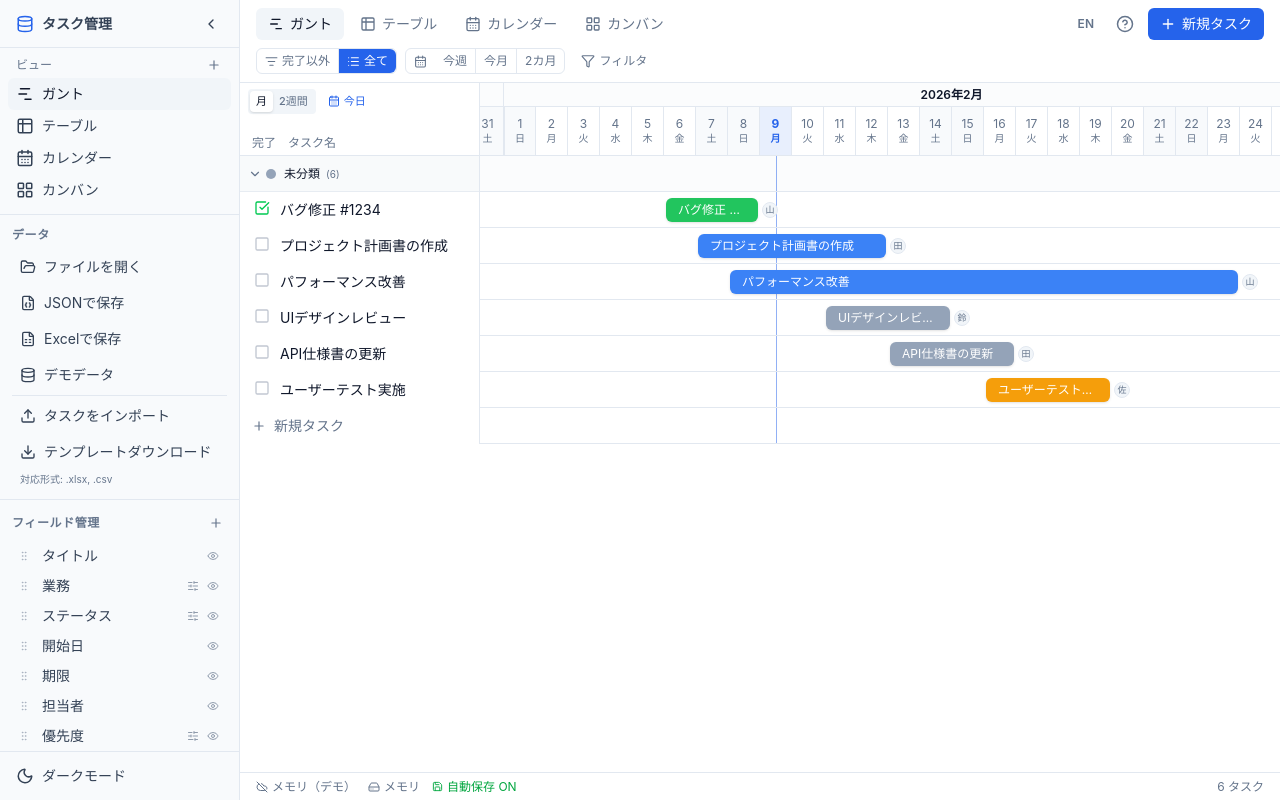
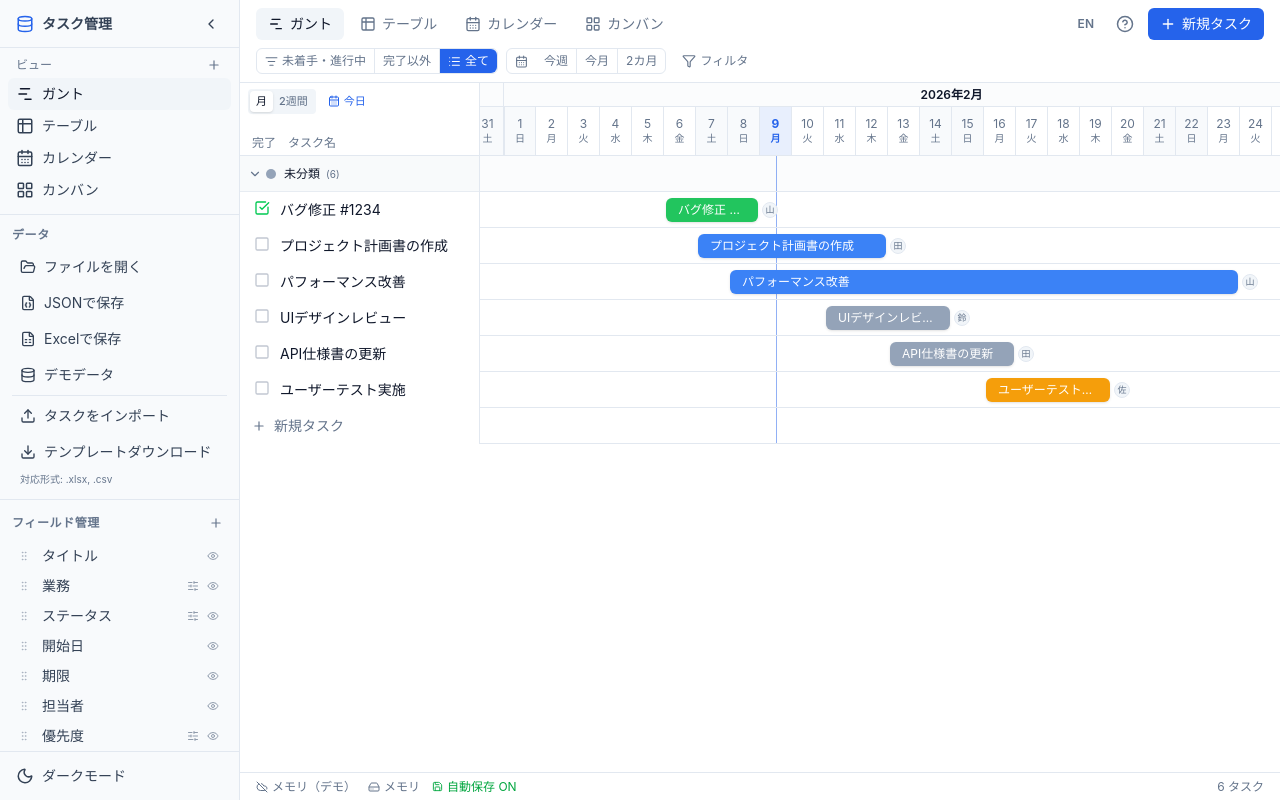
Before and after one commit to HirokiOshiro/Task_Management_Tool, a React (Vite) app: page / in a window 1280 px wide. Built offline with nearby package versions, Linux system fonts and the light colour scheme.

Commit message:
未着手/進行中フィルタ、担当者削除バグ、タスクインポート時のデフォルト設定

```diff
--- a/src/components/filter-sort/FilterBar.tsx
+++ b/src/components/filter-sort/FilterBar.tsx
@@ -78,13 +78,29 @@ export function FilterBar() {
   }
 
   // ── ステータスクイックフィルター ──
-  const hasHideDoneFilter = filters.some(
-    (f) => f.fieldId === SYSTEM_FIELD_IDS.STATUS && f.operator === 'not_equals' && f.value === 'done'
-  )
+  const QUICK_ACTIVE_ONLY_NO_DONE = 'quick-active-no-done'
+  const QUICK_ACTIVE_ONLY_NO_HOLD = 'quick-active-no-hold'
+
+  const hasActiveOnlyFilter =
+    filters.some((f) => f.id === QUICK_ACTIVE_ONLY_NO_DONE) &&
+    filters.some((f) => f.id === QUICK_ACTIVE_ONLY_NO_HOLD)
+
+  const hasHideDoneFilter = filters.some((f) => f.id === 'default-hide-done')
+
+  const setActiveOnly = () => {
+    const otherFilters = filters.filter(
+      (f) => f.id !== 'default-hide-done' && f.id !== QUICK_ACTIVE_ONLY_NO_DONE && f.id !== QUICK_ACTIVE_ONLY_NO_HOLD
+    )
+    setFilters([
+      ...otherFilters,
+      { id: QUICK_ACTIVE_ONLY_NO_DONE, fieldId: SYSTEM_FIELD_IDS.STATUS, operator: 'not_equals' as FilterOperator, value: 'done' },
+      { id: QUICK_ACTIVE_ONLY_NO_HOLD, fieldId: SYSTEM_FIELD_IDS.STATUS, operator: 'not_equals' as FilterOperator, value: 'on_hold' },
+    ])
+  }
 
   const setHideDone = () => {
     const otherFilters = filters.filter(
-      (f) => !(f.fieldId === SYSTEM_FIELD_IDS.STATUS && f.operator === 'not_equals' && f.value === 'done')
+      (f) => f.id !== 'default-hide-done' && f.id !== QUICK_ACTIVE_ONLY_NO_DONE && f.id !== QUICK_ACTIVE_ONLY_NO_HOLD
     )
     setFilters([
       ...otherFilters,
@@ -94,7 +110,7 @@ export function FilterBar() {
 
   const setShowAll = () => {
     setFilters(filters.filter(
-      (f) => !(f.fieldId === SYSTEM_FIELD_IDS.STATUS && f.operator === 'not_equals' && f.value === 'done')
+      (f) => f.id !== 'default-hide-done' && f.id !== QUICK_ACTIVE_ONLY_NO_DONE && f.id !== QUICK_ACTIVE_ONLY_NO_HOLD
     ))
   }
 
@@ -161,23 +177,35 @@ export function FilterBar() {
       {/* ステータスフィルター */}
       <div className="flex items-center rounded-md border border-border bg-background text-xs">
         <button
+          onClick={setActiveOnly}
+          className={cn(
+            'flex items-center gap-1 rounded-l-md px-2 py-1 transition-colors',
+            hasActiveOnlyFilter
+              ? 'bg-primary text-primary-foreground'
+              : 'text-muted-foreground hover:bg-accent hover:text-foreground'
+          )}
+          title={t.filter.activeOnlyTitle}
+        >
+          <ListFilter size={13} />
+          {t.filter.activeOnly}
+        </button>
+        <button
           onClick={setHideDone}
           className={cn(
-            'flex items-center gap-1 rounded-l-md px-2 py-1 transition-colors',
+            'flex items-center gap-1 px-2 py-1 transition-colors border-l border-border',
             hasHideDoneFilter
               ? 'bg-primary text-primary-foreground'
               : 'text-muted-foreground hover:bg-accent hover:text-foreground'
           )}
           title={t.filter.hideDoneTitle}
         >
-          <ListFilter size={13} />
           {t.filter.excludeDone}
         </button>
         <button
           onClick={setShowAll}
           className={cn(
             'flex items-center gap-1 rounded-r-md px-2 py-1 transition-colors border-l border-border',
-            !hasHideDoneFilter
+            !hasHideDoneFilter && !hasActiveOnlyFilter
               ? 'bg-primary text-primary-foreground'
               : 'text-muted-foreground hover:bg-accent hover:text-foreground'
           )}
--- a/src/components/task/TaskDetailPanel.tsx
+++ b/src/components/task/TaskDetailPanel.tsx
@@ -453,7 +453,6 @@ function SortablePersonRow({ id, onRemove }: { id: string; onRemove: () => void
       <span className="flex-1 truncate">{id}</span>
       <button
         onClick={onRemove}
-        onMouseDown={(e) => e.stopPropagation()}
         className="rounded p-0.5 text-muted-foreground opacity-0 group-hover:opacity-100 hover:text-destructive"
       >
         <Trash2 size={12} />
--- a/src/i18n/locales/en.ts
+++ b/src/i18n/locales/en.ts
@@ -125,6 +125,8 @@ export const en: Locale = {
   // ── Filter Bar ──
   filter: {
     filter: 'Filter',
+    activeOnly: 'Active',
+    activeOnlyTitle: 'Show active tasks only',
     excludeDone: 'Exclude Done',
     showAll: 'All',
     hideDoneTitle: 'Hide done tasks',
--- a/src/i18n/locales/ja.ts
+++ b/src/i18n/locales/ja.ts
@@ -123,6 +123,8 @@ export const ja = {
   // ── Filter Bar ──
   filter: {
     filter: 'フィルタ',
+    activeOnly: '未着手・進行中',
+    activeOnlyTitle: '未着手・進行中のみ表示',
     excludeDone: '完了以外',
     showAll: '全て',
     hideDoneTitle: '完了タスクを非表示',
@@ -408,6 +410,8 @@ export type Locale = {
   }
   filter: {
     filter: string
+    activeOnly: string
+    activeOnlyTitle: string
     excludeDone: string
     showAll: string
     hideDoneTitle: string
--- a/src/lib/excel/parser.ts
+++ b/src/lib/excel/parser.ts
@@ -1,6 +1,6 @@
 import * as XLSX from 'xlsx'
 import type { TaskDataSet, FieldDefinition, Task } from '@/types/task'
-import { createDefaultFields } from '@/types/task'
+import { createDefaultFields, SYSTEM_FIELD_IDS } from '@/types/task'
 import { generateId } from '@/lib/id'
 import type { ViewConfig } from '@/types/view'
 import { isSafeObjectKey, sanitizeColor, validateTaskDataSet } from '@/lib/sanitize'
@@ -397,6 +397,7 @@ export function parseImportFile(
 
   // タスク構築
   const tasks: Task[] = []
+  const today = new Date().toISOString().split('T')[0]
   for (const row of dataRows) {
     if (!row || (row as unknown[]).every((c) => c == null || c === '')) continue
     const fieldValues: Record<string, unknown> = {}
@@ -404,6 +405,16 @@ export function parseImportFile(
       const field = headerToField.get(colIdx)
       if (!field) continue
       fieldValues[field.id] = parseValue((row as unknown[])[colIdx], field)
+    }
+    // 未入力フィールドのデフォルト値を補完
+    if (fieldValues[SYSTEM_FIELD_IDS.STATUS] === undefined) {
+      fieldValues[SYSTEM_FIELD_IDS.STATUS] = 'not_started'
+    }
+    if (fieldValues[SYSTEM_FIELD_IDS.START_DATE] === undefined) {
+      fieldValues[SYSTEM_FIELD_IDS.START_DATE] = today
+    }
+    if (fieldValues[SYSTEM_FIELD_IDS.DUE_DATE] === undefined) {
+      fieldValues[SYSTEM_FIELD_IDS.DUE_DATE] = today
     }
     tasks.push({
       id: generateId(),
```
